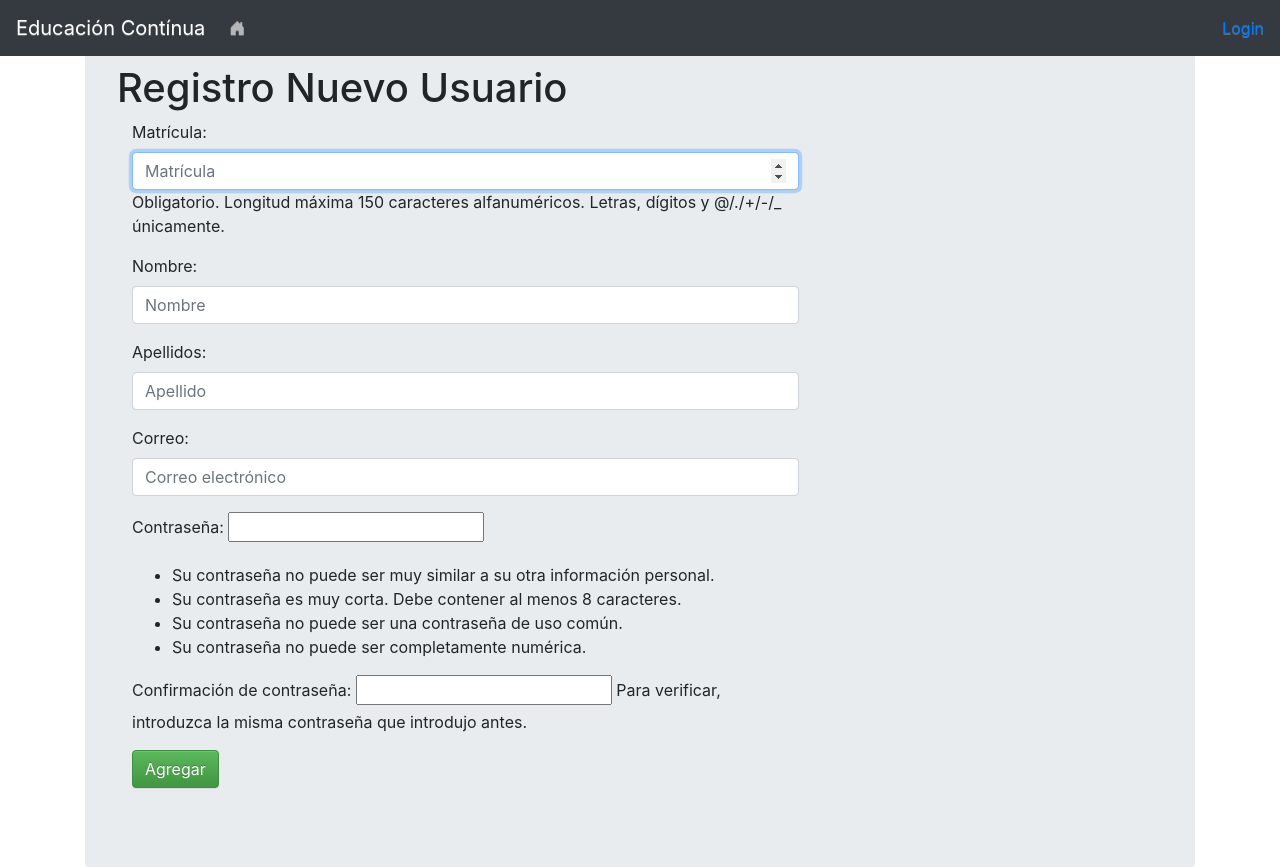
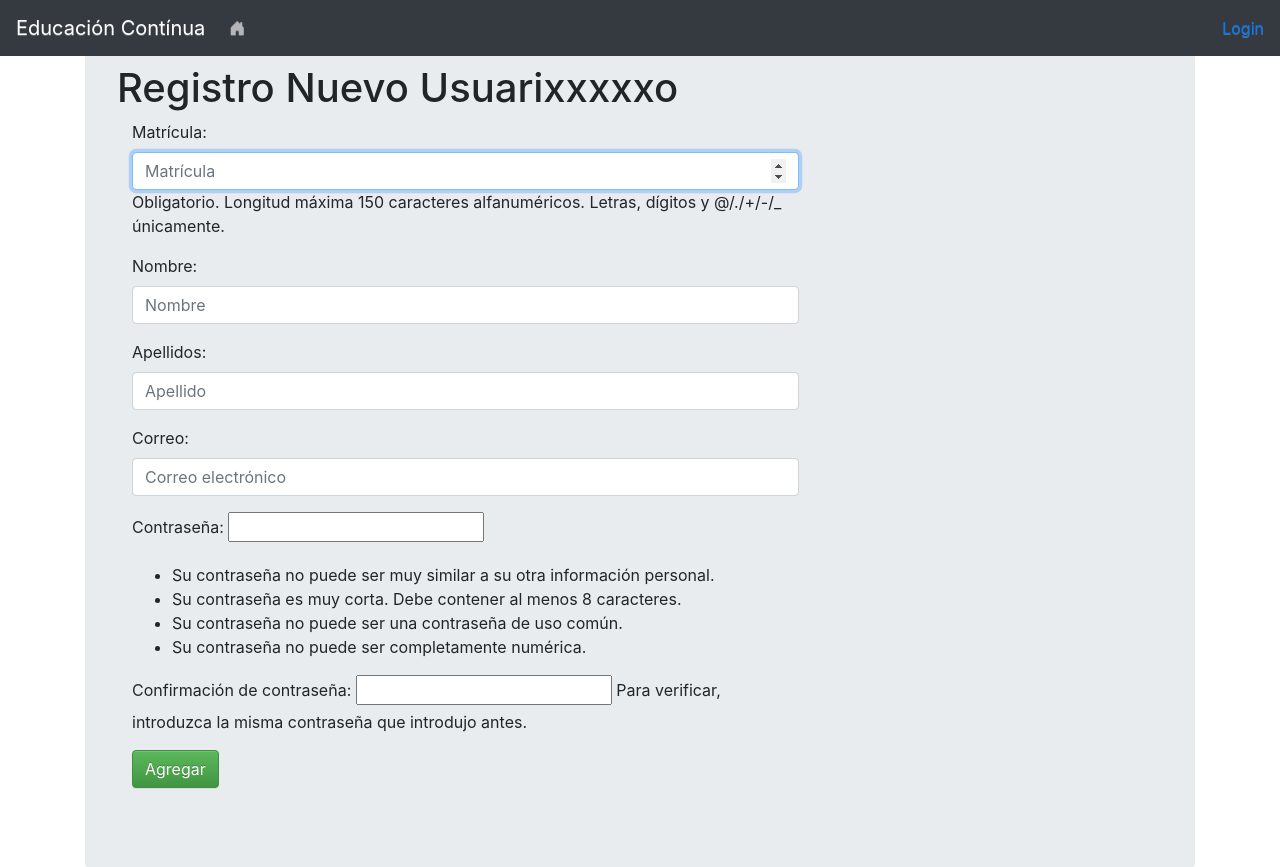
Before and after one commit to joseluisreyesm/educacioncontinua2, a Django app: template usuarios/templates/signup.html in a window 1280 px wide. Shown: the top 867 px of the page. Run offline with Django 3.2, Linux system fonts and the light colour scheme; the template is opened without the code that fills it: values that come from a table or form of the project are taken from there, others are empty; some libraries are stand-ins or nearby versions.

Commit message:
prueba 2

```diff
--- a/usuarios/templates/signup.html
+++ b/usuarios/templates/signup.html
@@ -6,7 +6,7 @@ Registrar Nuevo Usuario
 {% block content %}
     <main class="container">
     <div class="jumbotron">
-        <h1>Registro Nuevo Usuario</h1>
+        <h1>Registro Nuevo Usuarixxxxxo</h1>
             <div class="form-group row">
                 <div class="col-md-12">
                     <div class="col-md-8" >
--- a/usuarios/urls.py
+++ b/usuarios/urls.py
@@ -7,7 +7,7 @@ app_name='eduacionapp'
 urlpatterns = [
     path('', views.index, name="index"),
     path('login/', views.LoginUsuario.as_view(), name='login'),
-    path('nuevo/', views.NuevoUsuario.as_view(), name='nuevo'),
+    path('register/', views.NuevoUsuario.as_view(), name='register'),
     path('actualizar/<int:pk>', views.UsuarioActualizar.as_view(), name='actualizar'),
     path('prueba/', views.prueba, name='prueba'),
     path(r'^logout/', auth_views.LogoutView.as_view(), name='logout'),
--- a/usuarios/views.py
+++ b/usuarios/views.py
@@ -29,13 +29,10 @@ class NuevoUsuario(CreateView):
     success_url = reverse_lazy('eduacionapp:login')
 
 class UsuarioActualizar(UpdateView):
-    #model = Usuario
     fields = '__all__'
     extra_context = {'etiqueta': 'Actualizar', 'boton': 'Guardar'}
-    #success_url = reverse_lazy('escolarapp:perfil')
 
 class SignupUsuario(LoginView):
-    #model = Usuario
     template_name = 'usuarios/signup.html'
     form_class = AuthenticationForm
     success_url = reverse_lazy('escolarapp:login')
@@ -43,7 +40,6 @@ class SignupUsuario(LoginView):
 #### Usuario administrador
 
 class UsuarioEliminar(DeleteView):
-    #model = Usuario
     success_url = reverse_lazy('escolarapp:lista')
 
 class LoginUsuario(LoginView):
@@ -53,7 +49,7 @@ class LoginUsuario(LoginView):
 
 @login_required
 def prueba(request):
-        return HttpResponse("Hola quiero dormir")
+    return HttpResponse("Hola quiero dormir")
 
 def pruebaus(request):
     plantilla = 'eduacionapp/pruebaus.html'
```
